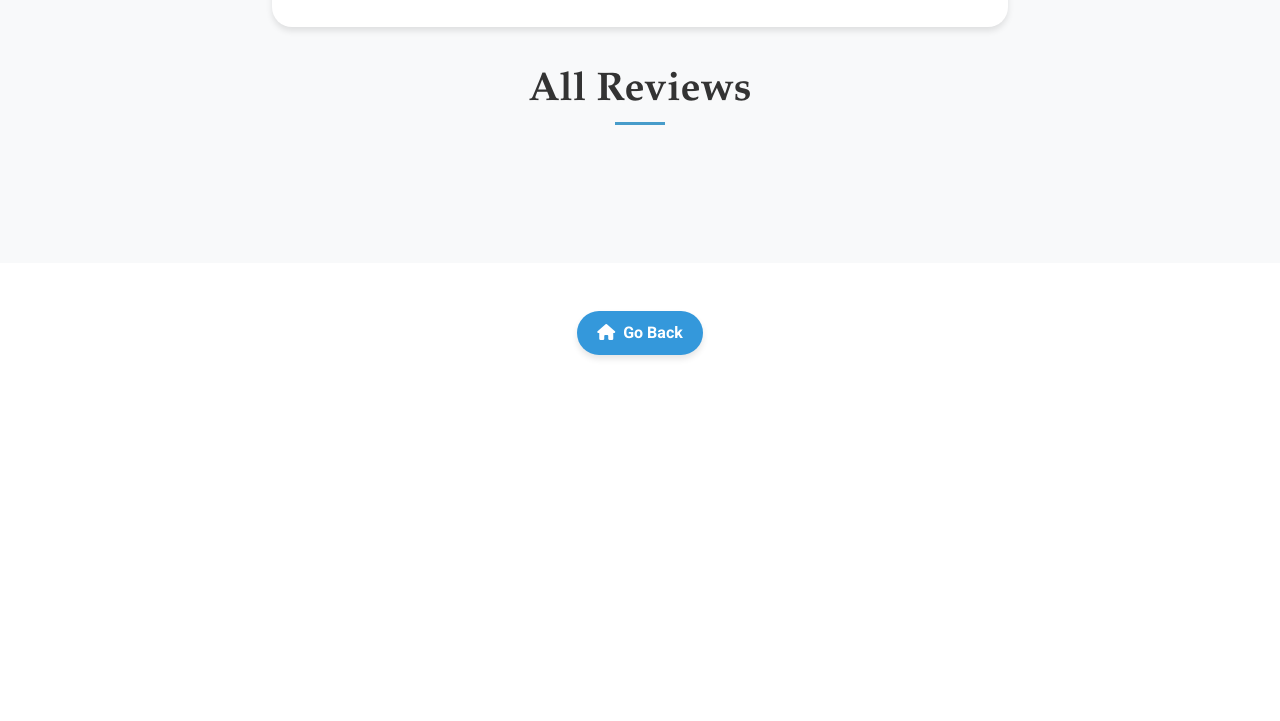
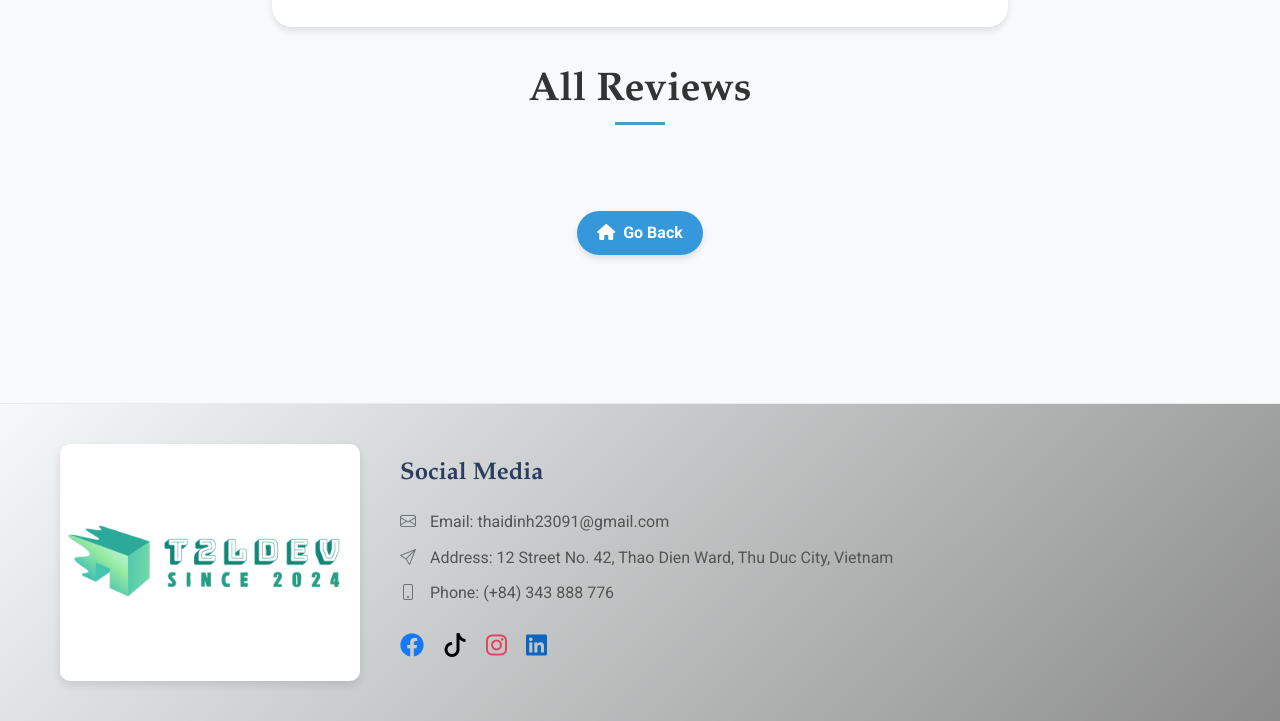
Before and after one commit to Quoc-Thai-0502/ThaiDinh, a plain HTML site: page html/lienhe.html in a window 1280 px wide. Shown: the part 1491-2212 px from the top of the page. Before the commit the page ends 1894 px from the top, so only its background shows below. Drawn offline with nearby package versions, Linux system fonts and the light colour scheme.

Commit message:
set color

```diff
--- a/css/blog.css
+++ b/css/blog.css
@@ -183,7 +183,8 @@ h2{
     color: #fff;
 }
 header.bg-primary {
-    background: linear-gradient(135deg, #f5f9fa 0%, #6eabc4 100%);
+    background: linear-gradient(135deg, #f5f9fa 0%, #373636 100%);
+    background-color: #efefef; /* Màu nền sáng */
     box-shadow: 0 0 20px rgba(0,0,0,0.1);
     color: white;
     padding: 60px 0;
--- a/css/kinhnghiem.css
+++ b/css/kinhnghiem.css
@@ -65,8 +65,8 @@ h1 {
 .timeline::after {
     content: '';
     position: absolute;
-    width: 3px;
-    background-color: #bdc4ca;
+    width: 2px;
+    background-color: #e4e8e7;
     top: 0;
     bottom: 0;
     left: 50%;
--- a/css/lienhe.css
+++ b/css/lienhe.css
@@ -339,3 +339,106 @@ h3{
 #reviewsList::-webkit-scrollbar-thumb:hover {
     background: #555;
 }
+
+footer {
+    background: linear-gradient(135deg, #f5f9fa 0%, #8b8b8b 100%);
+    background-color: #efefef; /* Màu nền sáng */
+    color: #333333; /* Màu chữ tối để tương phản */
+    padding: 40px 0;
+    font-family: 'Roboto', sans-serif;
+    border-top: 1px solid #ebebeb; /* Đường viền nhẹ ở trên cùng */
+}
+
+.footer-content {
+    display: flex;
+    justify-content: space-between;
+    align-items: center;
+    max-width: 1200px;
+    margin: 0 auto;
+    padding: 0 20px;
+}
+
+.footer-image {
+    flex: 1;
+    max-width: 300px;
+}
+
+.footer-img {
+    width: 100%;
+    height: auto;
+    border-radius: 10px;
+    box-shadow: 0 4px 8px rgba(0, 0, 0, 0.1);
+}
+
+.contact-info2 {
+    flex: 2;
+    padding-left: 40px;
+}
+
+.contact-info2 h3 {
+    font-size: 24px;
+    margin-bottom: 20px;
+    color: #2b3d5f; /* Màu xanh dương nhẹ cho tiêu đề */
+}
+
+.contact-info2 p {
+    margin-bottom: 10px;
+    font-size: 16px;
+    line-height: 1.6;
+    color: #545454; /* Màu chữ tối hơn một chút so với nền */
+}
+
+.contact-info2 p i {
+    margin-right: 10px;
+    color: #6c757d; /* Màu xám cho icon */
+}
+
+.social-icons {
+    margin-top: 20px;
+}
+
+.social-icons a {
+    font-size: 24px;
+    margin-right: 15px;
+    transition: color 0.3s ease;
+}
+
+/* TikTok */
+.social-icons a .bi-tiktok {
+    color: #000000;
+    position: relative;
+    z-index: 1;
+}
+.social-icons a:hover .bi-tiktok {
+    color: transparent;
+    background-clip: text;
+    -webkit-background-clip: text;
+}
+
+.social-icons a:hover .bi-tiktok {
+    color: #45bbb7;
+}
+
+/* Instagram */
+.social-icons a .fa-instagram {
+    color: #E4405F;
+}
+
+.social-icons a:hover .fa-instagram {
+    background: -webkit-linear-gradient(45deg, #f09433 0%, #e6683c 25%, #dc2743 50%, #cc2366 75%, #bc1888 100%);
+    -webkit-background-clip: text;
+    -webkit-text-fill-color: transparent;
+}
+
+@media (max-width: 768px) {
+    .footer-content {
+        flex-direction: column;
+        text-align: center;
+    }
+    .footer-image {
+        margin-bottom: 30px;
+    }
+    .contact-info2 {
+        padding-left: 0;
+    }
+}
--- a/css/styles.css
+++ b/css/styles.css
@@ -164,7 +164,7 @@ body {
   left: -2px;
   right: -2px;
   bottom: -2px;
-  border-radius: 140px;
+  border-radius: 146px;
   z-index: -10;
 }
 
--- a/html/lienhe.html
+++ b/html/lienhe.html
@@ -226,14 +226,33 @@
                     </div>
                 </div>
             </div>
+            <div class="text-center mt-5 mb-5">
+                <a href="/ThaiDinh/index.html" class="btn btn-primary btn-back-home">
+                    <i class="fas fa-home me-2"></i>Go Back
+                </a>
+            </div>
         </section>
 
-        <div class="text-center mt-5 mb-5">
-            <a href="/ThaiDinh/index.html" class="btn btn-primary btn-back-home">
-                <i class="fas fa-home me-2"></i>Go Back
-            </a>
-        </div>
 
+        <footer>
+            <div class="footer-content">
+                <div class="footer-image">
+                    <img src="/ThaiDinh/image/footer-image.jpg" alt="Footer Image" class="footer-img">
+                </div>
+                <div class="contact-info2">
+                    <h3> Social Media</h3>
+                    <p><i class="bi bi-envelope"></i> Email: thaidinh23091@gmail.com</p>
+                    <p><i class="bi bi-send"></i> Address: 12 Street No. 42, Thao Dien Ward, Thu Duc City, Vietnam</p>
+                    <p><i class="bi bi-phone"></i> Phone: (+84) 343 888 776</p>
+                    <div class="social-icons">
+                        <a href="https://www.facebook.com/thai.dinh.3367174?mibextid=LQQJ4d"><i class="fab fa-facebook facebook-icon"></i></a>
+                        <a href="https://www.tiktok.com/@quoc_thai71?_t=8oruZi9pZgW&_r=1"><i class="bi bi-tiktok"></i></a>
+                        <a href="https://www.instagram.com/thai5951?igsh=MXN0OXA3OHF4aXow&utm_source=qr"><i class="fab fa-instagram"></i></a>
+                        <a href="https://www.linkedin.com/in/thái-đinh-676a1a300/?trk=public-profile-join-page"><i class="fab fa-linkedin linkedin-icon"></i></a>
+                    </div>
+                </div>
+            </div>
+        </footer>
         <script src="https://cdn.jsdelivr.net/npm/bootstrap@5.3.0-alpha1/dist/js/bootstrap.bundle.min.js"></script>
         <script src="/ThaiDinh/js/lienhe.js"></script>
         <script src="/ThaiDinh/Dark mod/script.js"></script>
```
Also changed, not shown: image/footer-image.jpg (added).
